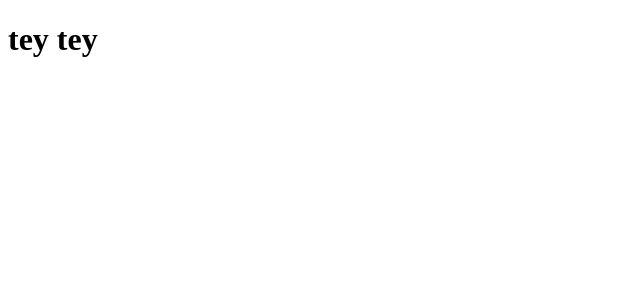
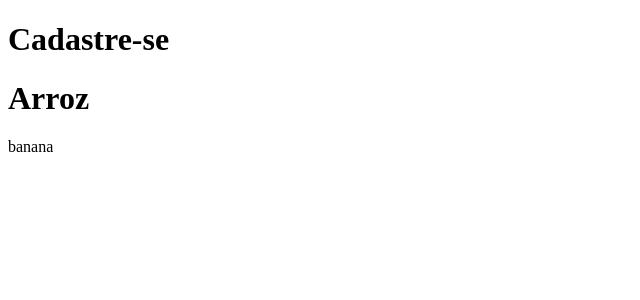
Before and after one commit to Laboratoria/SAP006-burger-queen-api-client, a React (Create React App) app: page /cadastre-se in a window 1280 px wide. Shown: the top 300 px of the page, without its empty margins (0-640 px from the left). Built offline with nearby package versions, Linux system fonts and the light colour scheme.

Commit message:
Iniciando rotas e criando componentes

```diff
--- a/package.json
+++ b/package.json
@@ -8,6 +8,7 @@
     "@testing-library/user-event": "^12.8.3",
     "react": "^17.0.2",
     "react-dom": "^17.0.2",
+    "react-router-dom": "^5.3.0",
     "react-scripts": "4.0.3",
     "web-vitals": "^1.1.2"
   },
--- a/src/App.js
+++ b/src/App.js
@@ -1,11 +1,33 @@
+import React from "react";
+import Routes from "./Routes";
+import Header from "./Components/Header";
+
+function App() {
 
 
-function App() {
   return (
-    <div className="App">
-      <h1>tey tey</h1>
-    </div>
-  );
+      <div className="App">
+        <Routes />
+        <Header />
+      </div>
+
+    );
 }
 
 export default App;
+
+
+// const [valor, setValor] = useState(0);
+
+//   function funcAumentar(){
+//     setValor(valor + 1);
+
+//   }
+
+//   function funcDiminuir(){
+//     setValor(valor - 1);
+//   }
+
+{/* <div>Quantidade de produto no carrinho: <b>{ valor }</b></div>
+      <button onClick={funcAumentar}>Adicionar + 1 no carrinho</button>
+      <button onClick={funcDiminuir}>Remover - 1 no carrinho</button> */}
--- /dev/null
+++ b/src/Pages/Cadastro/Registration.js
@@ -0,0 +1,13 @@
+import React from "react";
+
+function Registration(){
+    return(
+        <div className='register-page'>
+            <h1>Cadastre-se</h1>
+        </div>
+
+
+    );
+};
+
+export default Registration;
--- /dev/null
+++ b/src/Pages/Login/Login.js
@@ -0,0 +1,12 @@
+import React from "react";
+
+function Login(){
+    return(
+        <h1>
+            Batata Doce
+        </h1>
+
+    );
+};
+
+export default Login;
--- /dev/null
+++ b/src/Routes.js
@@ -0,0 +1,19 @@
+import React from 'react';
+import {BrowserRouter, Switch, Route} from 'react-router-dom';
+
+import Login from './Pages/Login/Login';
+import Registration from './Pages/Cadastro/Registration';
+
+function Routes(){
+    return (
+        <BrowserRouter>
+            <Switch>
+                <Route path="/" exact component={Login} />
+                <Route path="/cadastre-se" component={Registration} />
+                <Route path="*" element={<h1>Not Found</h1>} />
+            </Switch>
+        </BrowserRouter>
+    );
+};
+
+export default Routes;
--- a/src/components/Header.js
+++ b/src/components/Header.js
@@ -0,0 +1,17 @@
+import React from "react";
+
+class Header extends React.Component {
+    render(){
+        return(
+            <div>
+                <h1>Arroz</h1>
+                    <p>banana</p>
+            </div>
+        );
+    }
+}
+
+export default Header;
+
+
+//<img className="responsive center" src={logoIMG} alt="Logo Burguer Queen" />
```
Also changed, not shown: src/Pages/Tables/Tables.js (added, +13 -0 lines), src/services/Auth.js (+14 -0 lines), src/components/Button/Button.js (added), src/pages/Login.js (deleted), 1 other file (tests, documents, lock files or other folders).
